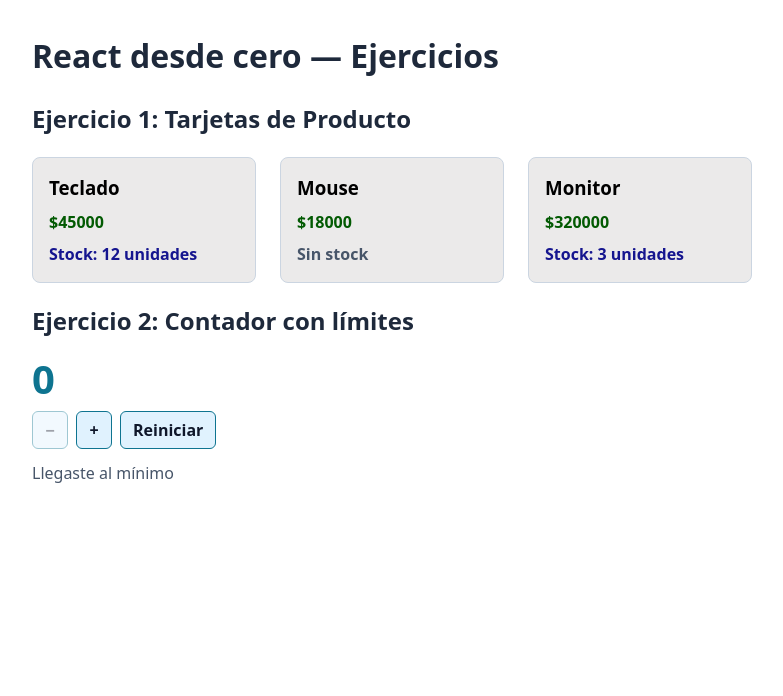
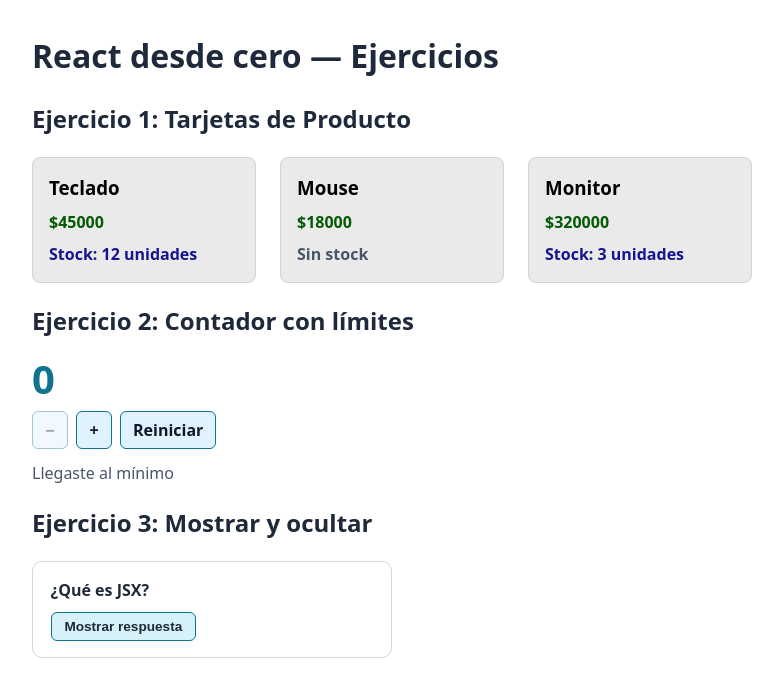
Before and after one commit to GabiAguirre07/tp-react-desde-cero, a React (Vite) app: page / in a window 1280 px wide. Shown: the top 696 px of the page, without its empty margins (0-783 px from the left). Built offline with nearby package versions, Linux system fonts and the light colour scheme.

Commit message:
feat: ejercicio 3 - mostrar y ocultar (useState y renderizado condicional)

```diff
--- a/src/App.tsx
+++ b/src/App.tsx
@@ -1,5 +1,6 @@
 import { Ejercicio1 } from "./ejercicios/01-tarjetas-producto/Ejercicio01";
 import { Ejercicio2 } from "./ejercicios/02-contador/Ejercicio02";
+import { Ejercicio3 } from "./ejercicios/03-mostrar-ocultar/Ejercicio03";
 
 export default function App() {
   return (
@@ -7,6 +8,7 @@ export default function App() {
       <h1>React desde cero — Ejercicios</h1>
       <Ejercicio1 />
       <Ejercicio2 />
+      <Ejercicio3 />
     </main>
   );
 }
--- /dev/null
+++ b/src/ejercicios/03-mostrar-ocultar/Ejercicio03.tsx
@@ -0,0 +1,21 @@
+import { TarjetaPregunta } from "./TarjetaPregunta";
+import "./styles.css";
+
+/**
+ * Ejercicio 3: Mostrar y ocultar (renderizado condicional).
+ *
+ * Presenta una instancia del componente reutilizable `TarjetaPregunta`
+ * con la pregunta "¿Qué es JSX?". La respuesta arranca oculta y se
+ * alterna con un botón cuyo texto cambia según el estado.
+ */
+export function Ejercicio3() {
+  return (
+    <section>
+      <h2>Ejercicio 3: Mostrar y ocultar</h2>
+      <TarjetaPregunta
+        pregunta="¿Qué es JSX?"
+        respuesta="Una sintaxis que permite escribir estructura parecida a HTML dentro de JavaScript. Se transforma en llamadas a funciones de React."
+      />
+    </section>
+  );
+}
--- /dev/null
+++ b/src/ejercicios/03-mostrar-ocultar/TarjetaPregunta.tsx
@@ -0,0 +1,57 @@
+import { useId, useState } from "react";
+
+/**
+ * Props de {@link TarjetaPregunta}.
+ */
+interface TarjetaPreguntaProps {
+  /** Texto de la pregunta, se muestra como título de la tarjeta. */
+  pregunta: string;
+  /** Texto de la respuesta, visible solo cuando la tarjeta está abierta. */
+  respuesta: string;
+}
+
+/**
+ * Tarjeta de pregunta y respuesta con la respuesta oculta por defecto.
+ *
+ * Maneja un único estado booleano (`visible`). El texto del botón y la
+ * clase modificadora de la tarjeta se derivan de ese estado, por lo que
+ * no necesitan estado propio. El vínculo accesible entre el botón y la
+ * respuesta usa `useId`, así cada instancia tiene un id único.
+ *
+ * @param props - Pregunta y respuesta a mostrar.
+ * @returns Un `article` con el título, el botón y la respuesta condicional.
+ */
+export function TarjetaPregunta({ pregunta, respuesta }: TarjetaPreguntaProps) {
+  const [visible, setVisible] = useState(false);
+  const idRespuesta = useId();
+  const textoBoton = visible ? "Ocultar respuesta" : "Mostrar respuesta";
+
+  /** Invierte la visibilidad de la respuesta usando el valor previo del estado. */
+  function handleAlternar() {
+    setVisible((anterior) => !anterior);
+  }
+
+  return (
+    <article
+      className={`pregunta-tarjeta ${visible ? "pregunta-tarjeta-abierta" : ""}`}
+    >
+      <h3 className="pregunta-titulo">{pregunta}</h3>
+
+      <button
+        className="pregunta-boton"
+        type="button"
+        onClick={handleAlternar}
+        aria-expanded={visible}
+        aria-controls={idRespuesta}
+      >
+        {textoBoton}
+      </button>
+
+      {visible && (
+        <p className="pregunta-respuesta" id={idRespuesta}>
+          {respuesta}
+        </p>
+      )}
+    </article>
+  );
+}
--- /dev/null
+++ b/src/ejercicios/03-mostrar-ocultar/styles.css
@@ -0,0 +1,53 @@
+/* ===== Ejercicio 03 · Mostrar y ocultar ===== */
+
+.pregunta-tarjeta {
+  display: flex;
+  flex-direction: column;
+  align-items: flex-start;
+  gap: 0.6rem;
+  max-width: 360px;
+  padding: 1rem 1.1rem;
+  border: 1px solid #d1d5db;
+  border-radius: 10px;
+  background-color: #ffffff;
+  transition: border-color 0.2s ease;
+}
+
+/* Modificador: la tarjeta con la respuesta visible */
+.pregunta-tarjeta-abierta {
+  border-color: #0e7490;
+}
+
+.pregunta-titulo {
+  margin: 0;
+  font-size: 1rem;
+  font-weight: 700;
+  color: #1f2937;
+}
+
+.pregunta-boton {
+  padding: 0.4rem 0.8rem;
+  border: 1px solid #0e7490;
+  border-radius: 6px;
+  background-color: #d6f1f7;
+  color: #1f2937;
+  font-size: 0.85rem;
+  font-weight: 600;
+  cursor: pointer;
+  transition: background-color 0.15s ease;
+}
+
+.pregunta-boton:hover {
+  background-color: #bfe7f1;
+}
+
+.pregunta-boton:focus-visible {
+  outline: 2px solid #0e7490;
+  outline-offset: 2px;
+}
+
+.pregunta-respuesta {
+  margin: 0;
+  line-height: 1.5;
+  color: #374151;
+}
```
